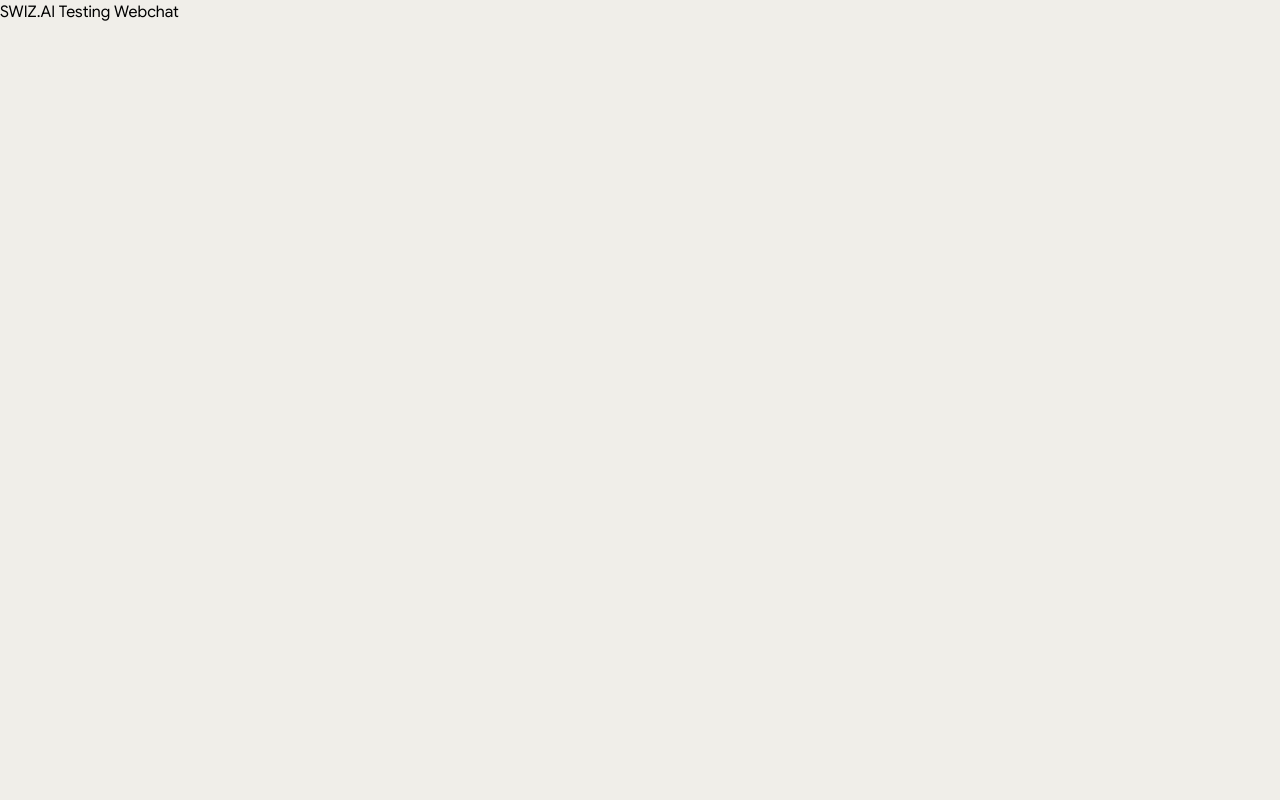
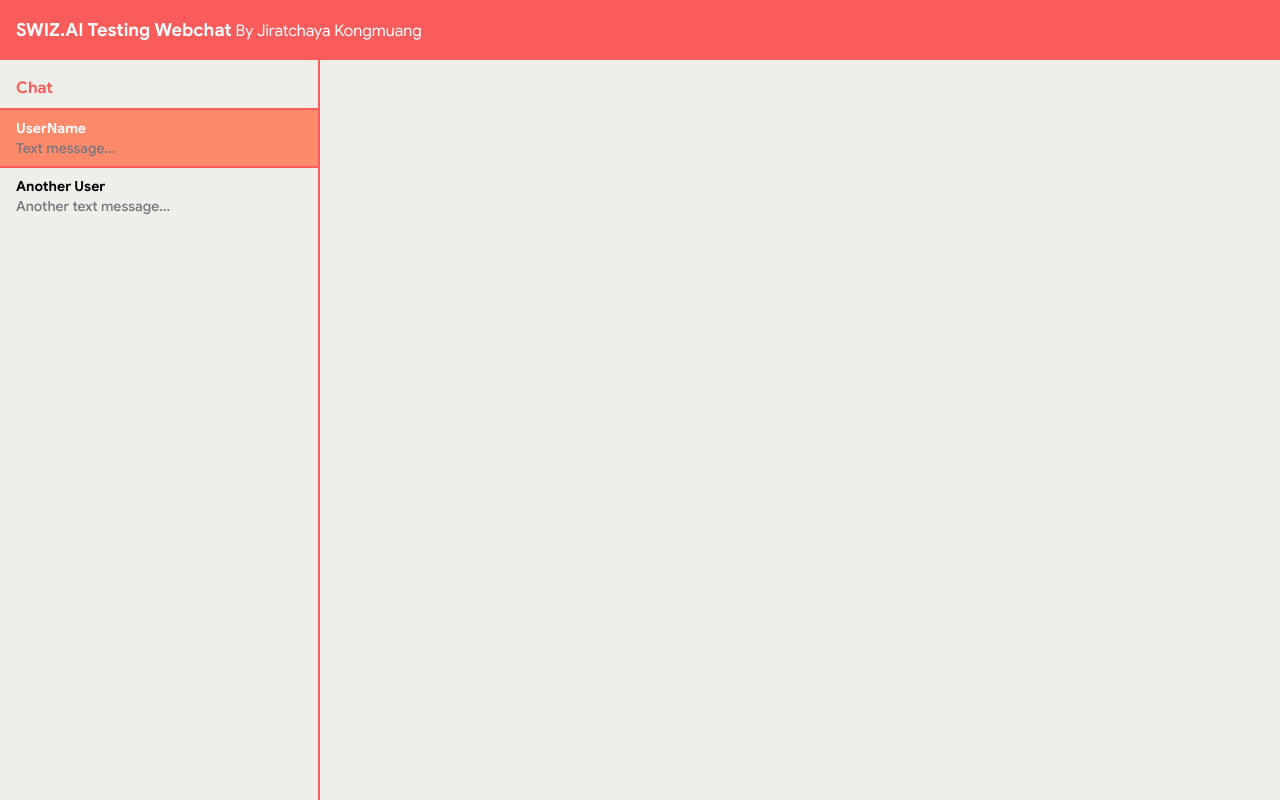
Before and after one commit to jiratchaya-k/zwizai-testing-webchat, a Next.js app: page / in a window 1280 px wide. Built offline with nearby package versions, Linux system fonts and the light colour scheme.

Commit message:
feat: 🎸 create sidebar & user preview component

```diff
--- a/app/page.tsx
+++ b/app/page.tsx
@@ -1,7 +1,17 @@
 import { FC } from 'react'
 
+import Header from '@components/layout/Header'
+import Sidebar from '@components/sidebar/Sidebar'
+
 const HomePage: FC = () => {
-    return <div>SWIZ.AI Testing Webchat</div>
+    return (
+        <div className="h-dvh w-full">
+            <Header />
+            <div className="flex h-[calc(100dvh-60px)] w-full">
+                <Sidebar />
+            </div>
+        </div>
+    )
 }
 
 export default HomePage
--- /dev/null
+++ b/src/components/sidebar/Sidebar.tsx
@@ -0,0 +1,19 @@
+import UserPreview from '@components/userPeview/UserPreview'
+
+const Sidebar = () => {
+    const renderDevider = () => <div className="border-primary border-t-2" />
+    return (
+        <div className="border-primary flex h-full min-w-80 flex-col overflow-y-scroll border-r-2 py-4 text-white">
+            <h2 className="text-md text-primary mb-2 px-4 font-bold">Chat</h2>
+            {renderDevider()}
+            <UserPreview username="UserName" message="Text message..." active />
+            {renderDevider()}
+            <UserPreview
+                username="Another User"
+                message="Another text message..."
+            />
+        </div>
+    )
+}
+
+export default Sidebar
--- /dev/null
+++ b/src/components/userPeview/UserPreview.tsx
@@ -0,0 +1,29 @@
+import { cn } from '@shared/utils/classMerge.util'
+
+interface Props {
+    username: string
+    message: string
+    active?: boolean
+}
+const UserPreview = ({ active, username, message }: Props) => {
+    return (
+        <button
+            className={cn(
+                'cursor-pointer px-4 py-2 text-left text-sm font-medium',
+                active ? 'bg-secondary' : 'bg-transparent',
+            )}
+        >
+            <span
+                className={cn(
+                    'font-bold',
+                    active ? 'text-white' : 'text-black',
+                )}
+            >
+                {username}
+            </span>
+            <p className="text-neutral-50">{message}</p>
+        </button>
+    )
+}
+
+export default UserPreview
--- /dev/null
+++ b/src/shared/utils/classMerge.util.ts
@@ -0,0 +1,6 @@
+import { type ClassValue, clsx } from 'clsx'
+import { twMerge } from 'tailwind-merge'
+
+export function cn(...args: ClassValue[]): string {
+    return twMerge(clsx(args))
+}
--- /dev/null
+++ b/src/shared/utils/type.util.ts
@@ -0,0 +1,9 @@
+export type ObjectValueType<T> = T[keyof T]
+
+//make partial some fields
+export type MakeOptional<T, K extends keyof T> = Partial<Pick<T, K>> &
+    Omit<T, K>
+
+//make required some fields
+export type MakeRequired<T, K extends keyof T> = Required<Pick<T, K>> &
+    Omit<T, K>
```
